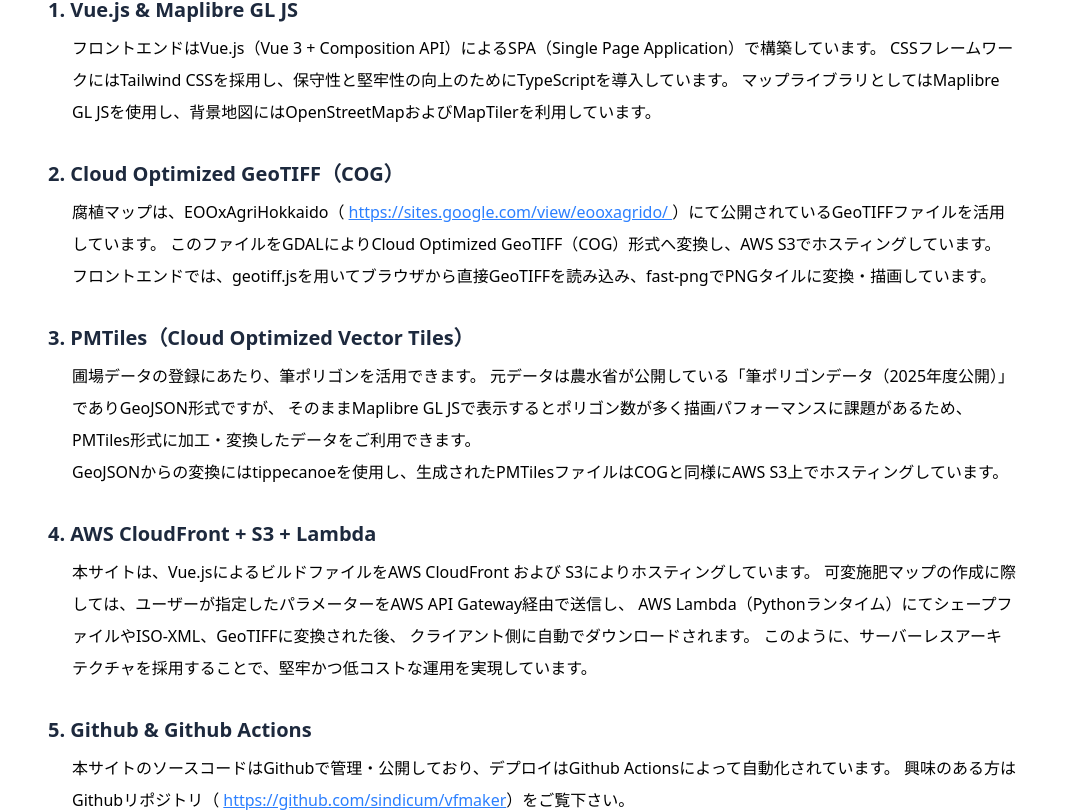
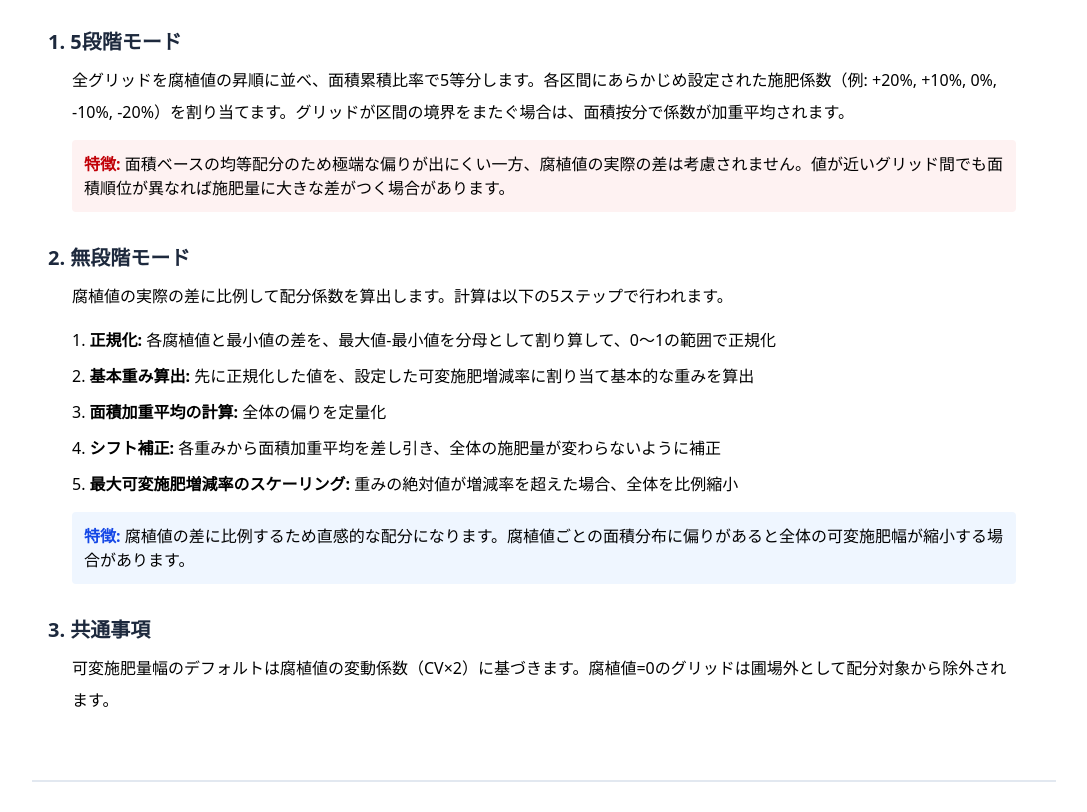
Before and after one commit to sindicum/vfmaker, a Vue app in the folder frontend/: page /about in a window 1280 px wide. Shown: the part 2398-3210 px from the top of the page, without its empty margins (96-1183 px from the left). Built offline with nearby package versions, Linux system fonts and the light colour scheme; no server answers.

Commit message:
feat: Aboutに施肥量配分ロジック説明を追加

```diff
--- a/frontend/src/views/about/AboutView.vue
+++ b/frontend/src/views/about/AboutView.vue
@@ -3,6 +3,7 @@
 import SiteDevelopmentNoteComp from './SiteDevelopmentNoteComp.vue'
 import SiteUsageNoteComp from './SiteUsageNoteComp.vue'
 import SiteUsageMovieComp from './SiteUsageMovieComp.vue'
+import DistributionLogicComp from './DistributionLogicComp.vue'
 import InitializeDialog from './components/InitializeDialog.vue'
 import { Cog8ToothIcon } from '@heroicons/vue/24/solid'
 import { useErrorLogStore } from '@/errors'
@@ -52,6 +53,8 @@
       <hr class="border-t-2 border-slate-200 w-full lg:w-5xl" />
       <SiteUsageMovieComp />
       <hr class="border-t-2 border-slate-200 w-full lg:w-5xl" />
+      <DistributionLogicComp />
+      <hr class="border-t-2 border-slate-200 w-full lg:w-5xl" />
       <SiteDevelopmentNoteComp />
     </div>
 
--- /dev/null
+++ b/frontend/src/views/about/DistributionLogicComp.vue
@@ -0,0 +1,67 @@
+<script setup lang="ts"></script>
+
+<template>
+  <div class="w-full lg:w-5xl h-full mx-4 my-8 px-4">
+    <h1 class="text-3xl font-bold text-center text-amber-900 my-4 sm:my-10">
+      施肥量配分ロジックについて
+    </h1>
+    <div class="my-4 sm:my-18 mx-2 sm:mx-6 leading-loose text-sm sm:text-base">
+      VFMakerでは、腐植マップから取得した各地点の値に基づき、各グリッドの施肥量を自動配分します。配分方式は「5段階モード」と「無段階モード」の2種類があり、ユーザーは目的や好みに応じて選択できます。
+    </div>
+
+    <ul class="list-decimal list-inside">
+      <!-- 5段階モード -->
+      <div class="my-8">
+        <li class="text-base sm:text-xl font-bold my-2 text-slate-800">5段階モード</li>
+        <div class="leading-loose mx-2 sm:mx-6 text-sm sm:text-base">
+          全グリッドを腐植値の昇順に並べ、面積累積比率で5等分します。各区間にあらかじめ設定された施肥係数（例:
+          +20%, +10%, 0%, -10%,
+          -20%）を割り当てます。グリッドが区間の境界をまたぐ場合は、面積按分で係数が加重平均されます。
+        </div>
+        <div class="bg-red-50 rounded p-3 mx-2 sm:mx-6 mt-3 text-sm sm:text-base">
+          <span class="font-semibold text-red-700">特徴:</span>
+          面積ベースの均等配分のため極端な偏りが出にくい一方、腐植値の実際の差は考慮されません。値が近いグリッド間でも面積順位が異なれば施肥量に大きな差がつく場合があります。
+        </div>
+      </div>
+
+      <!-- 無段階モード -->
+      <div class="my-8">
+        <li class="text-base sm:text-xl font-bold my-2 text-slate-800">無段階モード</li>
+        <div class="leading-loose mx-2 sm:mx-6 text-sm sm:text-base">
+          腐植値の実際の差に比例して配分係数を算出します。計算は以下の5ステップで行われます。
+          <ol class="list-decimal list-inside space-y-1 mt-3">
+            <li>
+              <span class="font-semibold">正規化:</span>
+              各腐植値と最小値の差を、最大値-最小値を分母として割り算して、0〜1の範囲で正規化
+            </li>
+            <li>
+              <span class="font-semibold">基本重み算出:</span>
+              先に正規化した値を、設定した可変施肥増減率に割り当て基本的な重みを算出
+            </li>
+            <li><span class="font-semibold">面積加重平均の計算:</span> 全体の偏りを定量化</li>
+            <li>
+              <span class="font-semibold">シフト補正:</span>
+              各重みから面積加重平均を差し引き、全体の施肥量が変わらないように補正
+            </li>
+            <li>
+              <span class="font-semibold">最大可変施肥増減率のスケーリング:</span>
+              重みの絶対値が増減率を超えた場合、全体を比例縮小
+            </li>
+          </ol>
+        </div>
+        <div class="bg-blue-50 rounded p-3 mx-2 sm:mx-6 mt-3 text-sm sm:text-base">
+          <span class="font-semibold text-blue-700">特徴:</span>
+          腐植値の差に比例するため直感的な配分になります。腐植値ごとの面積分布に偏りがあると全体の可変施肥幅が縮小する場合があります。
+        </div>
+      </div>
+
+      <!-- 共通事項 -->
+      <div class="my-8">
+        <li class="text-base sm:text-xl font-bold my-2 text-slate-800">共通事項</li>
+        <div class="leading-loose mx-2 sm:mx-6 text-sm sm:text-base">
+          可変施肥量幅のデフォルトは腐植値の変動係数（CV×2）に基づきます。腐植値=0のグリッドは圃場外として配分対象から除外されます。
+        </div>
+      </div>
+    </ul>
+  </div>
+</template>
```
Also changed, not shown: 1 other file (tests, documents, lock files or other folders).
